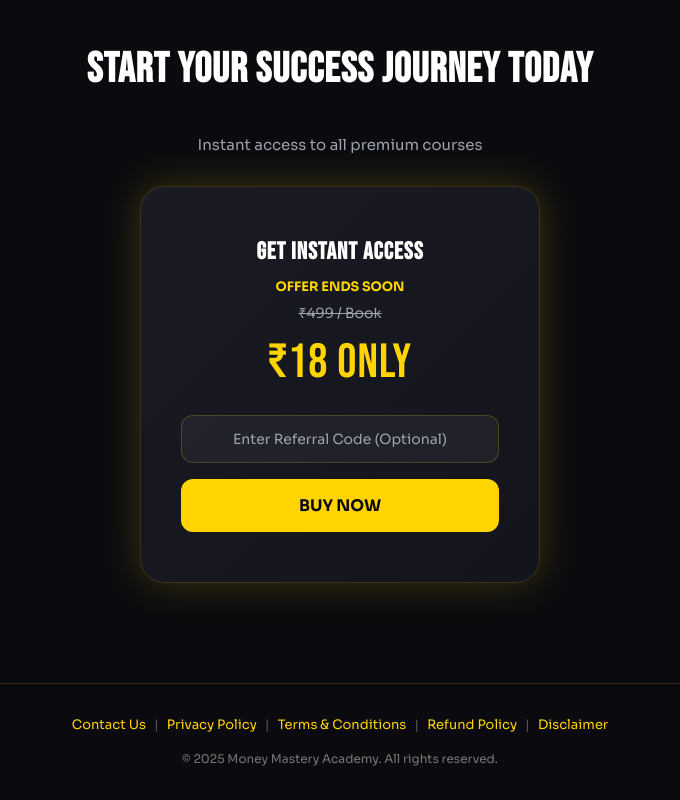
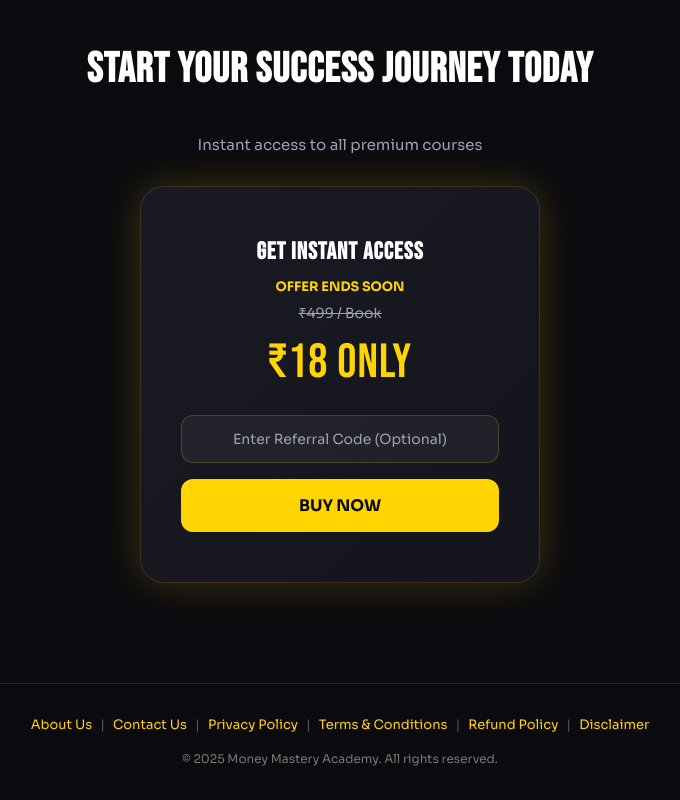
Before and after one commit to shefiqpm2000-arch/MoneyMastery, a plain HTML site: page index.html in a window 1280 px wide. Shown: the part 2607-3407 px from the top of the page, without its empty margins (300-980 px from the left). Drawn offline with Linux system fonts and the light colour scheme.

Commit message:
Update index.html

```diff
--- a/index.html
+++ b/index.html
@@ -477,6 +477,8 @@ header{
 
 <footer class="site-footer">
   <div class="footer-links">
+    <a href="about.html">About Us</a>
+    <span>|</span>
     <a href="contact.html">Contact Us</a>
     <span>|</span>
     <a href="privacy.html">Privacy Policy</a>
@@ -487,10 +489,12 @@ header{
     <span>|</span>
     <a href="disclaimer.html">Disclaimer</a>
   </div>
+
   <div class="footer-copy">
     © 2025 Money Mastery Academy. All rights reserved.
   </div>
 </footer>
+
 
 
 <script src="https://checkout.razorpay.com/v1/checkout.js"></script>
```
